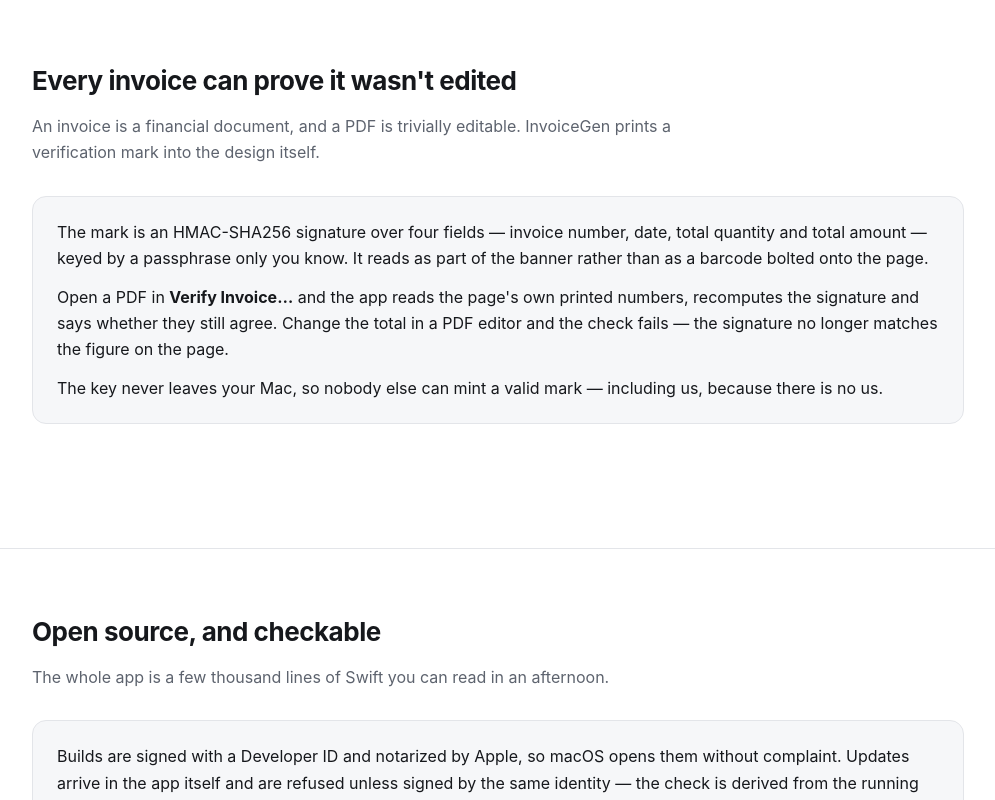
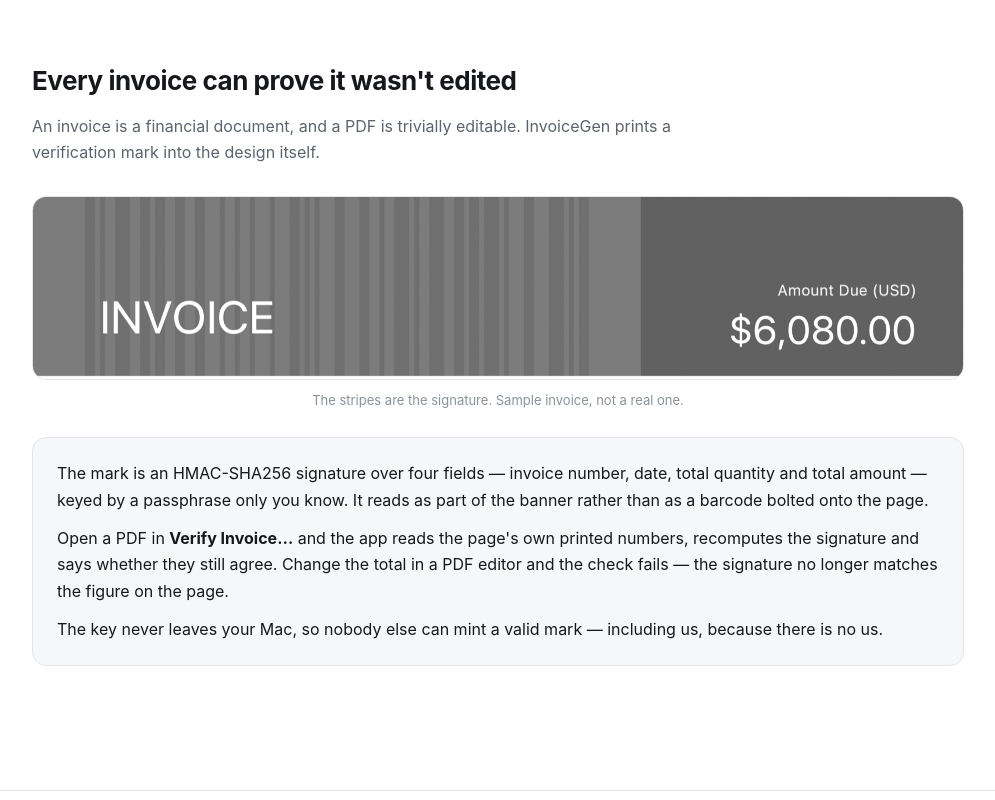
Before and after one commit to Justbehappycat/InvoiceGen, a website: page web/site/public/index.html in a window 1280 px wide. Shown: the part 2000-2800 px from the top of the page, without its empty margins (142-1137 px from the left). Drawn offline with Linux system fonts and the light colour scheme.

Commit message:
Deploy the landing page to invoice.finecut.com
Cloudflare Pages is now served by Workers, so this deploys as a
static-assets Worker rather than a legacy Pages project: no main, just a
directory. The assets moved under web/site/public so the deploy does not
publish wrangler.jsonc alongside them.

web/site/wrangler.jsonc also exists to stop wrangler walking up and
finding web/wrangler.toml -- the dormant Worker from the old
publish-by-link feature -- whose placeholder KV id made the first deploy
attempt fail.

The subdomain is attached as a custom domain rather than a route pattern,
so Cloudflare owns the DNS record. The previous attempt at this subdomain
left a dangling record behind when its Worker was deleted; this way the
record belongs to the deployment.

release.sh now rewrites the version, size and download filename on the
page when cutting a release. All three go stale the moment a new version
ships, and markers in the HTML make it a targeted edit rather than a
guess at prose.

The page also shows the verification mark now instead of only describing
it. That image is rendered from --render-mock, which uses entirely
fictional data, so no real invoice goes near it.

```diff
--- a/web/site/index.html
+++ b/web/site/public/index.html
@@ -69,6 +69,10 @@ h2{font-size:26px; letter-spacing:-.018em; margin:0 0 10px; font-weight:650}
 .card h3{margin:0 0 7px; font-size:16px; font-weight:620}
 .card p{margin:0; color:var(--muted); font-size:14.5px; line-height:1.6}
 
+figure.mark{margin:0 0 26px}
+figure.mark img{width:100%; display:block; border:1px solid var(--line); border-radius:var(--radius)}
+figure.mark figcaption{font-size:13px; color:var(--faint); margin-top:10px; text-align:center}
+
 .note{background:var(--panel); border:1px solid var(--line); border-radius:var(--radius); padding:22px 24px}
 .note p{margin:0 0 12px} .note p:last-child{margin:0}
 .note code{font-family:var(--mono); font-size:13px; background:var(--bg); border:1px solid var(--line);
@@ -106,10 +110,10 @@ footer .spacer{flex:1}
     InvoiceGen writes, prints and tracks invoices entirely offline. No account,
     no subscription, no server holding your clients and your bank details.
   </p>
-  <a class="cta" id="download" href="https://github.com/Justbehappycat/InvoiceGen/releases/latest/download/InvoiceGen-0.15.0.zip">
+  <a class="cta" id="download" data-download href="https://github.com/Justbehappycat/InvoiceGen/releases/latest/download/InvoiceGen-0.15.0.zip">
     Download for macOS
   </a>
-  <div class="meta">Version 0.15.0 · 1.5&nbsp;MB · macOS 13 or later · Apple silicon &amp; Intel</div>
+  <div class="meta">Version <span data-version>0.15.0</span> · <span data-size>1.5&nbsp;MB</span> · macOS 13 or later · Apple silicon &amp; Intel</div>
   <div class="reassure">Signed and notarized by Apple. Free and open source.</div>
 </div></header>
 
@@ -143,6 +147,10 @@ footer .spacer{flex:1}
     An invoice is a financial document, and a PDF is trivially editable. InvoiceGen prints a
     verification mark into the design itself.
   </p>
+  <figure class="mark">
+    <img src="assets/verification-mark.png" alt="An invoice banner with faint vertical stripes of varying width woven through it, reading INVOICE on the left and Amount Due $6,080.00 on the right">
+    <figcaption>The stripes are the signature. Sample invoice, not a real one.</figcaption>
+  </figure>
   <div class="note">
     <p>
       The mark is an HMAC-SHA256 signature over four fields — invoice number, date, total quantity
```
Also changed, not shown: .claude/launch.json, web/site/README.md, web/site/public/assets/icon.png (renamed from web/site/assets/icon.png), web/site/public/assets/screenshot-invoices.png (renamed from web/site/assets/screenshot-invoices.png), web/site/public/assets/verification-mark.png (added), 3 other files.
